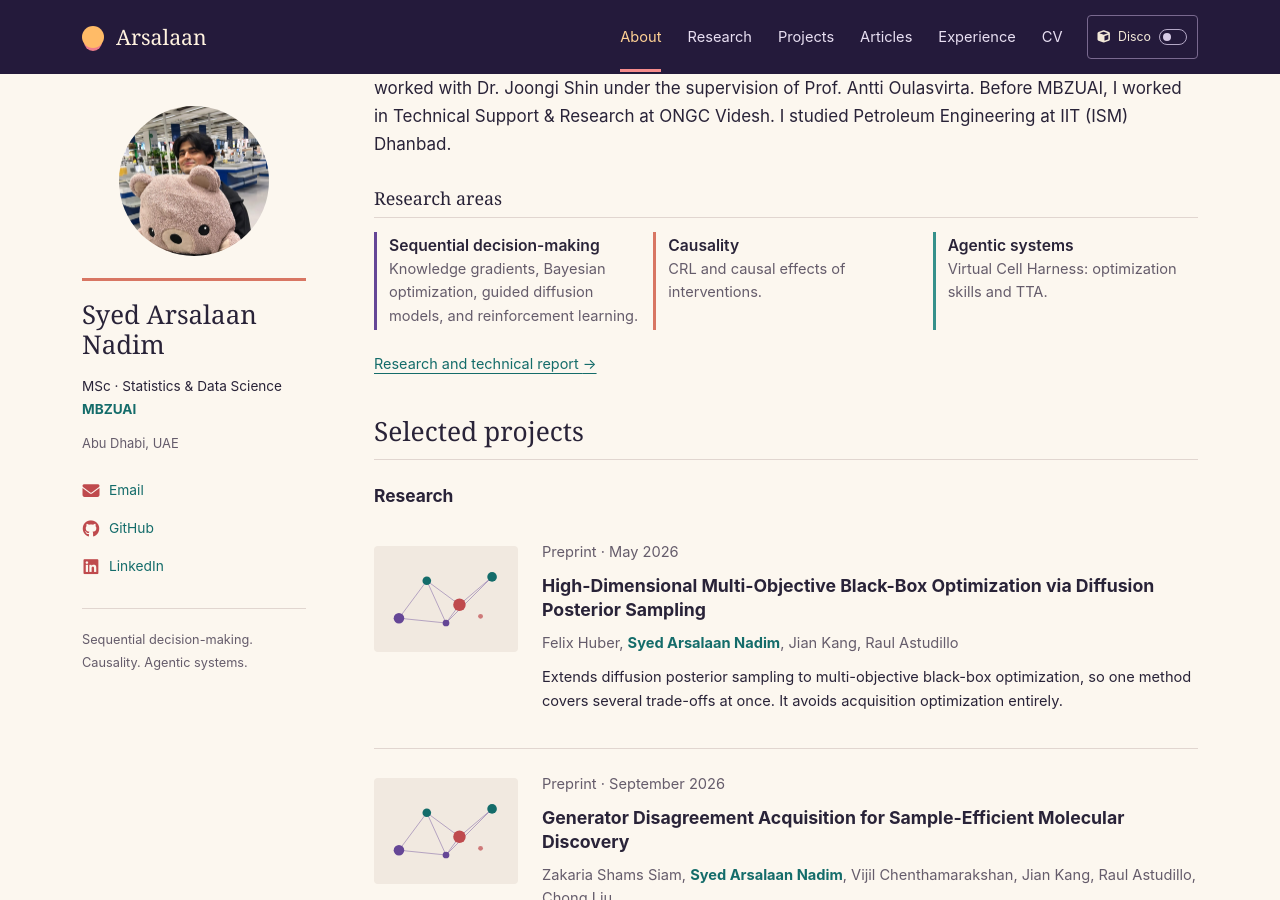
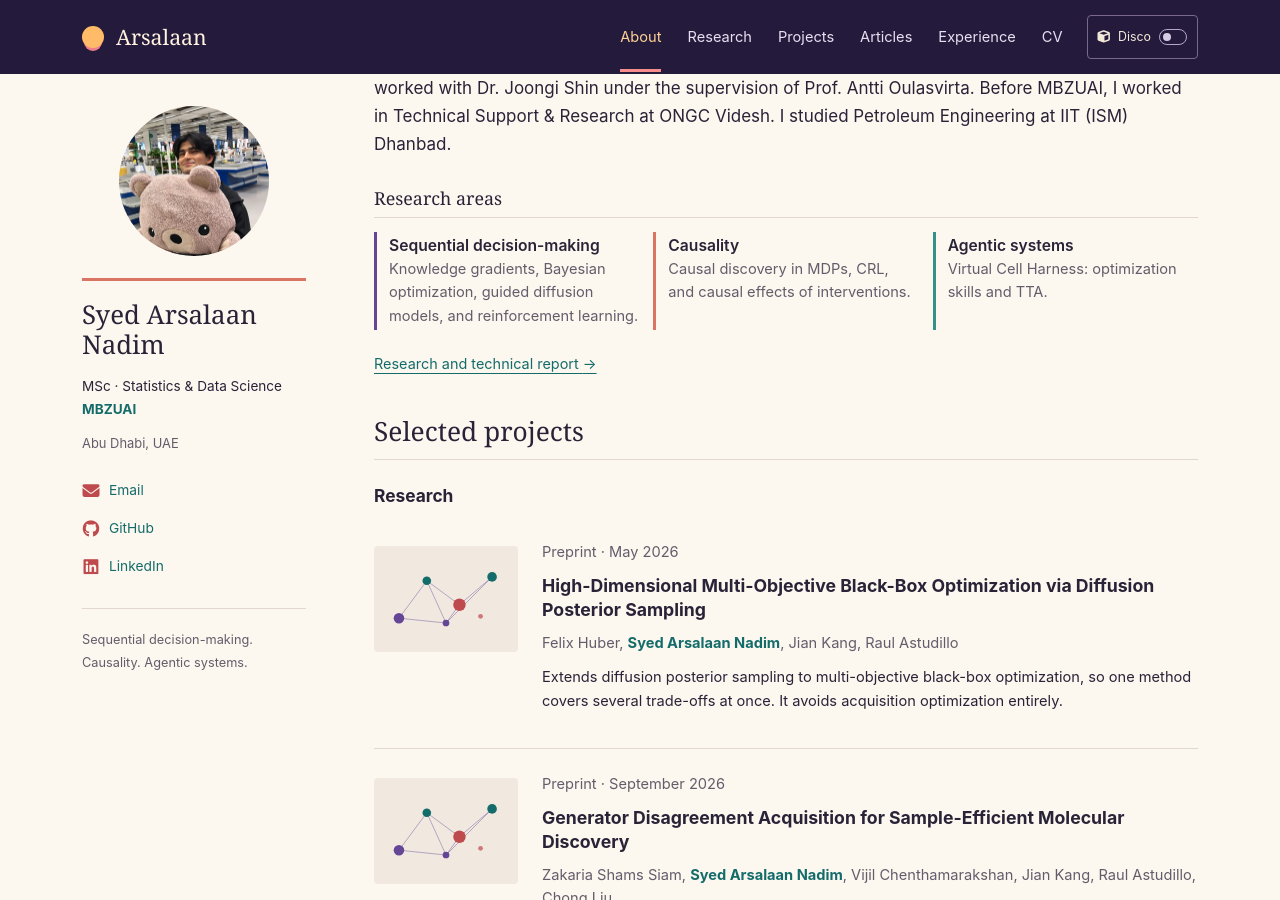
Before and after one commit to OrionXV/OrionXV.github.io, a Jekyll site: the page built from _pages/about.md, in a window 1280 px wide and 900 px high, scrolled down 656 px. Built offline with Jekyll 4.4.1, drawn with Linux system fonts in a browser that asks for light colours.

Commit message:
docs: add causal discovery in mdps to causality area

```diff
--- a/_includes/research-areas.html
+++ b/_includes/research-areas.html
@@ -1,5 +1,5 @@
 <dl class="research-list" id="research-focus-title">
   <div><dt>Sequential decision-making</dt><dd>Knowledge gradients, Bayesian optimization, guided diffusion models, and reinforcement learning.</dd></div>
-  <div><dt>Causality</dt><dd>CRL and causal effects of interventions.</dd></div>
+  <div><dt>Causality</dt><dd>Causal discovery in MDPs, CRL, and causal effects of interventions.</dd></div>
   <div><dt>Agentic systems</dt><dd>Virtual Cell Harness: optimization skills and TTA.</dd></div>
 </dl>
```
